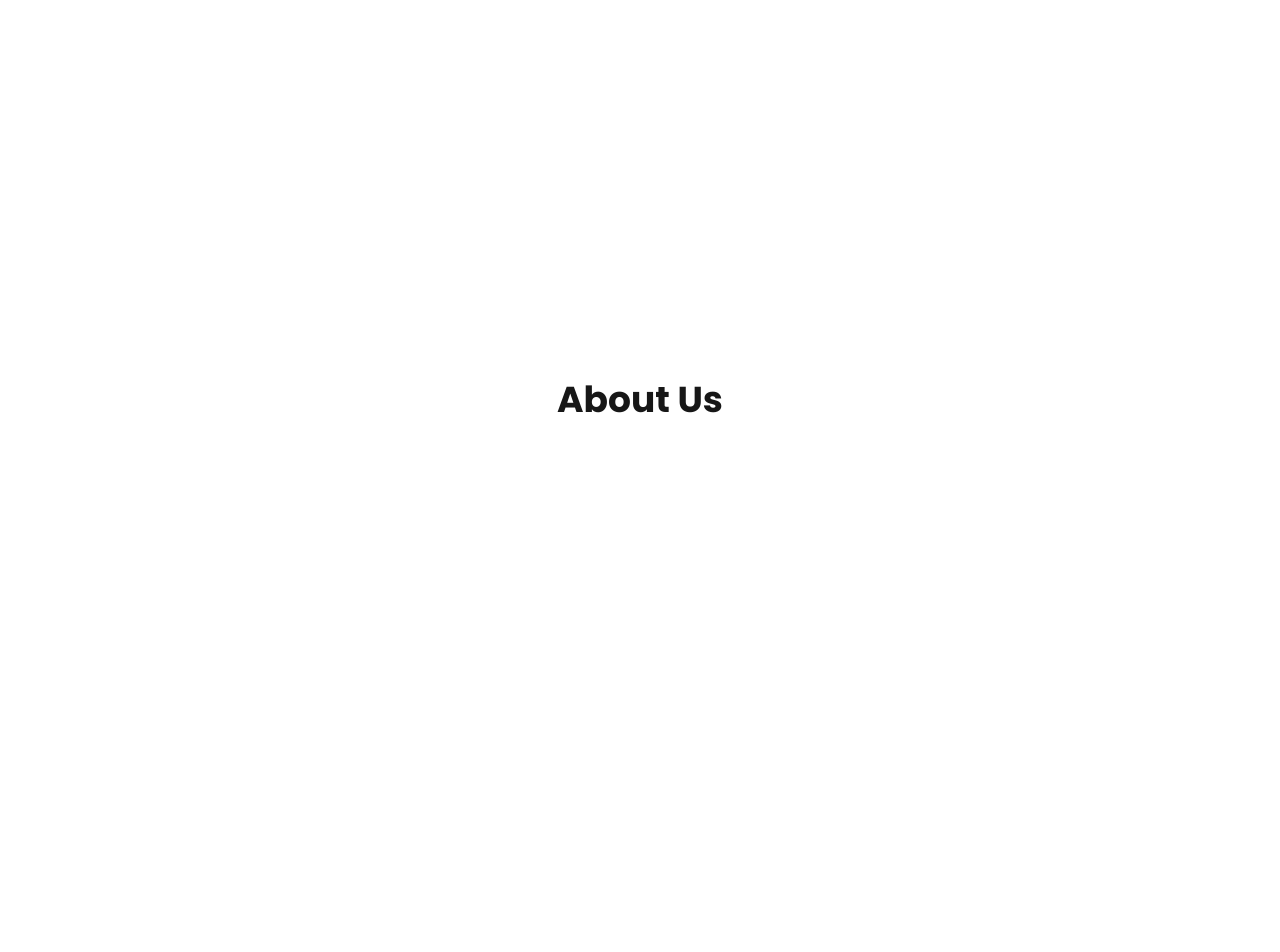
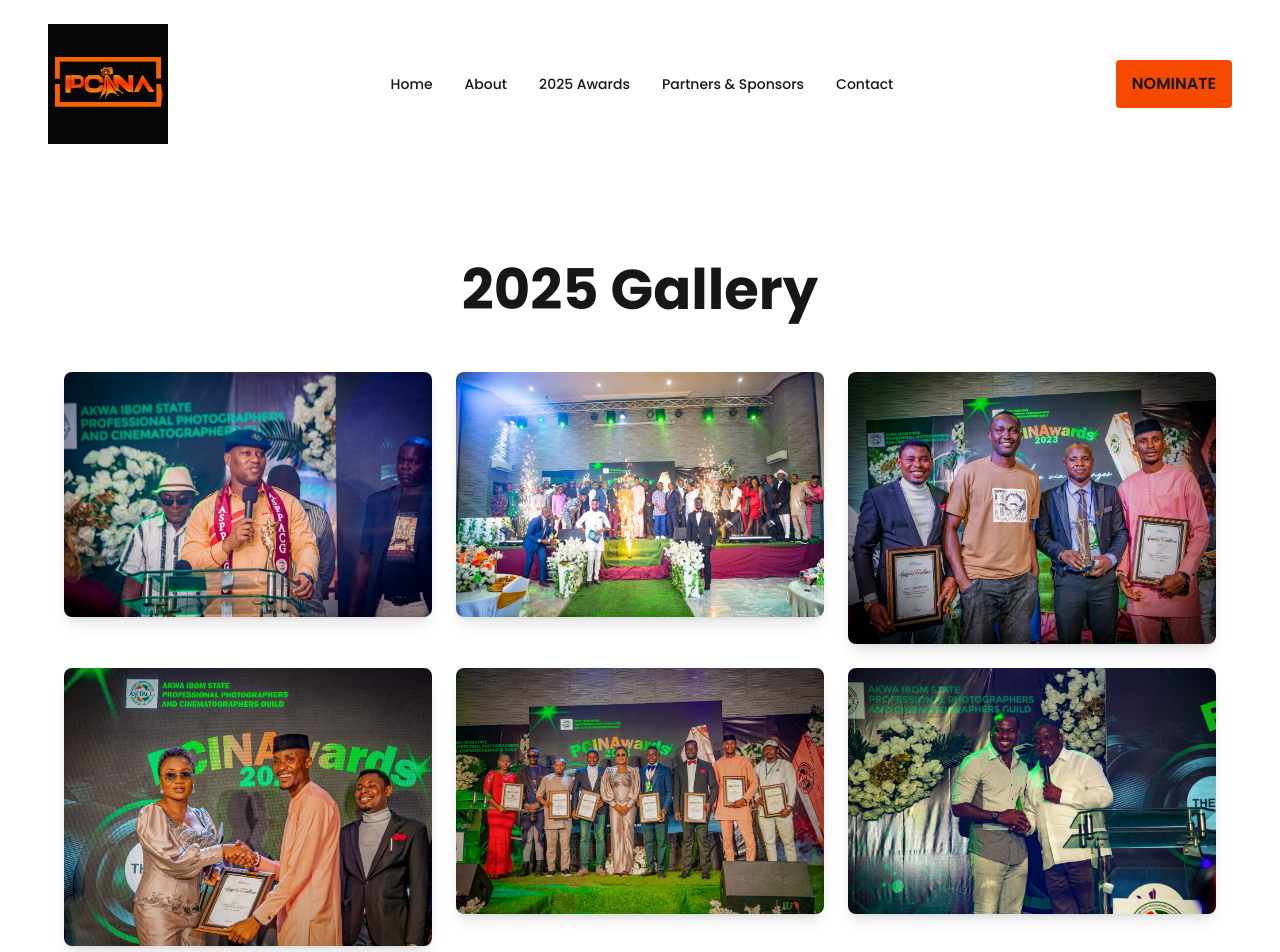
Before and after one commit to Uwakmfon-Ekong/pcin-awards, a Next.js app: page /about in a window 1280 px wide. Shown: the top 952 px of the page. Before the commit the page ends 800 px from the top, so only its background shows below. Built offline with nearby package versions, Linux system fonts and the light colour scheme.

Commit message:
new feat:gallery added

```diff
--- a/src/app/about/page.tsx
+++ b/src/app/about/page.tsx
@@ -1,7 +1,29 @@
+import { Navigation } from "../components/navbar";
+import Image from "next/image";
+import picture1 from "../../../public/WhatsApp Image 2025-10-10 at 22.22.14.jpeg";
+import image1 from "../../../public/WhatsApp Image 2025-10-10 at 22.22.14.jpeg";
+import image2 from "../../../public/WhatsApp Image 2025-10-10 at 22.22.22.jpeg";
+import image3 from "../../../public/WhatsApp Image 2025-10-10 at 22.22.23.jpeg";
+import image4 from "../../../public/WhatsApp Image 2025-10-10 at 22.22.24 (1).jpeg";
+import image5 from "../../../public/WhatsApp Image 2025-10-10 at 22.22.24 (2).jpeg";
+import image6 from "../../../public/WhatsApp Image 2025-10-10 at 22.28.08.jpeg";
+
 export default function AboutPage() {
   return (
-    <div className="min-h-screen flex items-center justify-center bg-background text-foreground font-poppins">
-      <h1 className="text-4xl font-bold">About Us</h1>
+    <div className="min-h-screen items-center justify-center bg-background text-foreground font-poppins">
+        <Navigation />
+      <div className="flex flex-col items-center justify-center py-20 px-6">
+        <h1 className="text-[56px] font-bold">2025 Gallery</h1>
+
+        <div className="grid grid-cols-1 sm:grid-cols-2 lg:grid-cols-3 gap-6 mt-10 max-w-6xl w-full">
+<Image src={image1} alt="Gallery Image 1" className="w-full h-auto rounded-lg shadow-lg" />
+<Image src={image2} alt="Gallery Image 2" className="w-full h-auto rounded-lg shadow-lg" />
+<Image src={image3} alt="Gallery Image 3" className="w-full h-auto rounded-lg shadow-lg" />
+<Image src={image4} alt="Gallery Image 4" className="w-full h-auto rounded-lg shadow-lg" />
+<Image src={image5} alt="Gallery Image 5" className="w-full h-auto rounded-lg shadow-lg" />
+<Image src={image6} alt="Gallery Image 6" className="w-full h-auto rounded-lg shadow-lg" />
+        </div>
+      </div>
     </div>
   );
 }
--- a/src/app/components/countdown.tsx
+++ b/src/app/components/countdown.tsx
@@ -60,11 +60,7 @@
               {item.label}
             </div>
             {/* Add colon between units except the last one */}
-            {index < 3 && (
-              <div className="absolute  sm:block text-3xl md:text-5xl text-muted-foreground font-bold -right-4 sm:right-[-1.5rem] lg:right-[-2rem]">
-                :
-              </div>
-            )}
+
           </div>
         ))}
       </div>
```
